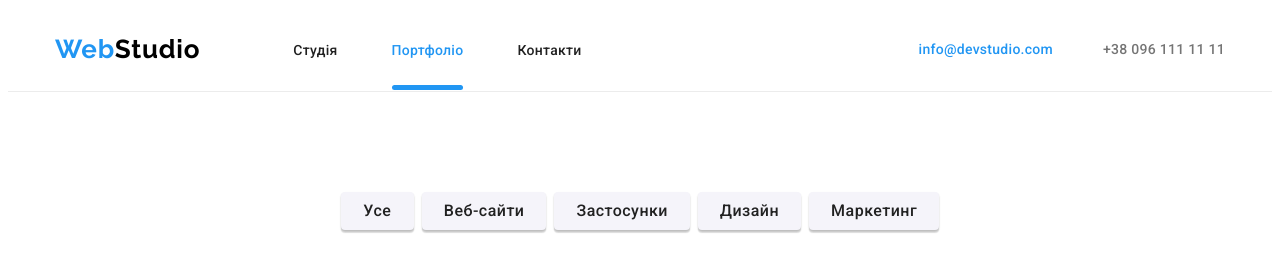
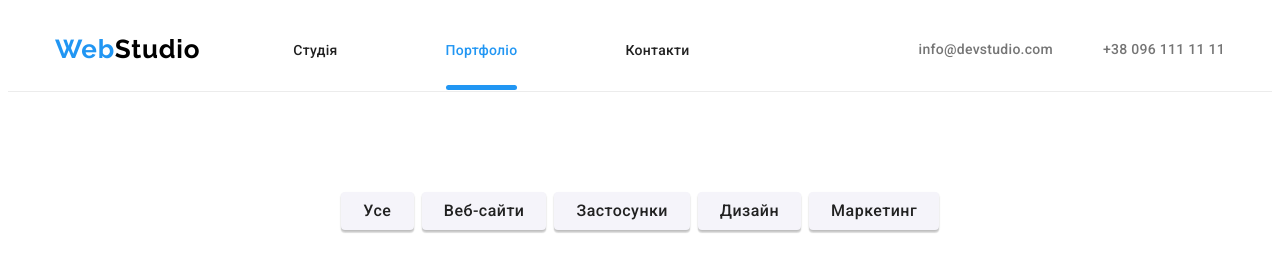
Before and after one commit to HECKONCHIK/goiteen-homework-10, a plain HTML site: page portfolio.html in a window 1280 px wide. In both pictures the pointer is over the link "info@devstudio.com". Shown: the top 258 px of the page. Drawn offline with Linux system fonts and the light colour scheme.

Commit message:
фікс багів №3

```diff
--- a/css/style.css
+++ b/css/style.css
@@ -57,6 +57,7 @@ html {
 *::after{
     box-sizing: inherit;
 }
+
     /* headear */
     .header {
         border-bottom: 1px solid rgba(236, 236, 236, 1);
@@ -80,8 +81,6 @@ html {
     .logo-span,
     .nav-link:focus,
     .nav-link:hover,
-    /* .nav-contact:focus,
-    .nav-contact:hover, */
     .footer-contact:hover,
     .footer-contact:focus
     {
@@ -116,25 +115,37 @@ html {
 
         background-color: var(--acent-color);
     }
-    .nav-contact
-    {
+    .contact-list a {
         color: var(--primery-text-color);
+
         font-style: normal;
         font-weight: 500;
         font-size: 14px;
         line-height: 1.1;
         letter-spacing: 0.02em;
-
+    }
+    .nav-contact
+    {
         display: flex;
         align-items: center;
     }
+    .contact-list .nav-contact:focus,
+    .contact-list .nav-contact:hover,
+    .contact-icon:focus,
+    .contact-icon:hover {
+        color: var(--accent-color);
+        fill: var(--accent-color);
+    }
+    .list-item {
+        margin-right: 54px;
+    }
+    .list-item:last-child {
+        margin-right: 0;
+    }
     .contact-icon {
+        margin-right: 10px;
         fill: currentColor;
-        margin-right: 10px;
-    }
-    .nav-contact:focus,
-    .nav-contact:hover  {
-        color: var(--acent-color);
+
     }
     .header-nav{
         margin-bottom: 0;
@@ -143,7 +154,6 @@ html {
         display: flex;
         align-items: center;
         justify-content: flex-start;
-        /* align-items: baseline; */
     }
     .nav-list {
         display: flex;
```
Also changed, not shown: index.html (+3 -3 lines).
